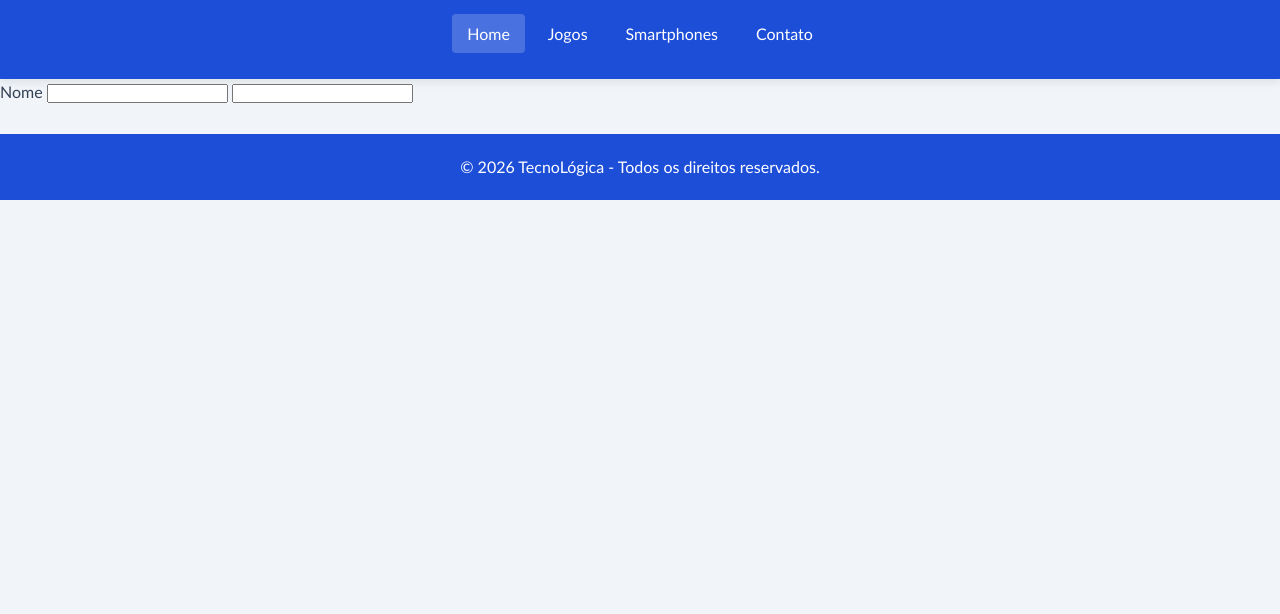
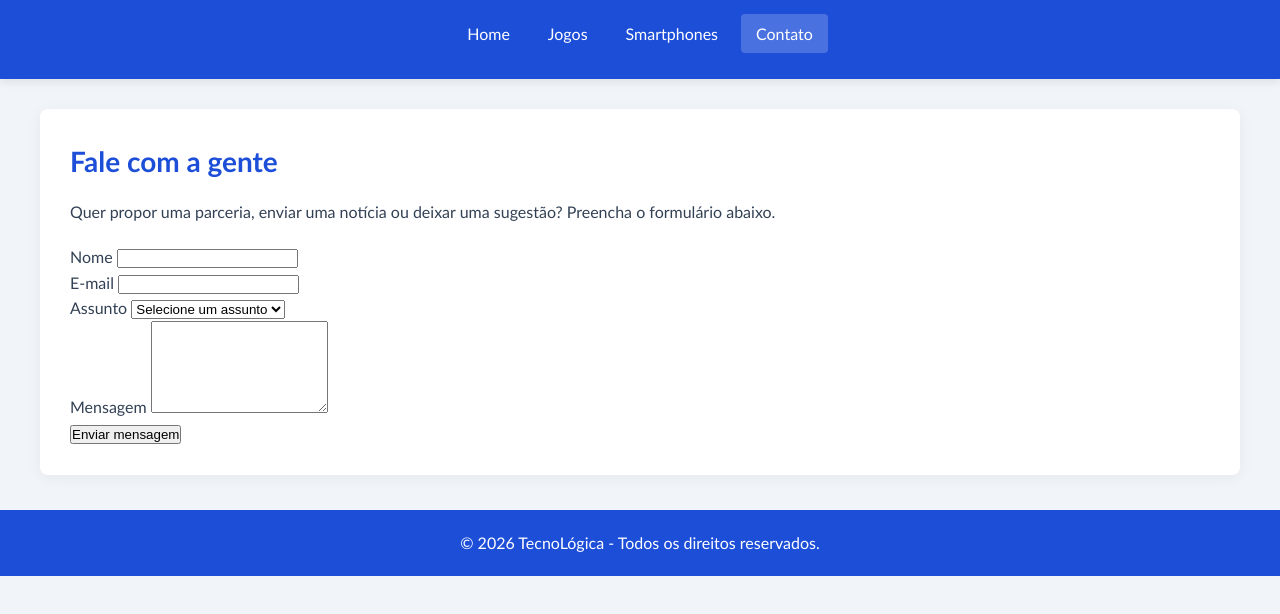
Before and after one commit to Gean-Eterno/SiteTecnologica, a plain HTML site: page contato.html in a window 1280 px wide. Shown: the part 102-716 px from the top of the page. Drawn offline with Linux system fonts and the light colour scheme.

Commit message:
Pagina de contato incluida

```diff
--- a/contato.html
+++ b/contato.html
@@ -4,8 +4,8 @@
 <head>
     <meta charset="UTF-8">
     <meta name="viewport" content="width=device-width, initial-scale=1.0">
-    <meta name="description" content="TecnoLógica: notícias e dicas sobre tecnologia, jogos e smartphones.">
-    <title>TecnoLógica - Tudo sobre tecnologia</title>
+    <meta name="description" content="Fale com a TecnoLógica: parcerias, envio de notícias e sugestões.">
+    <title>TecnoLógica - Contato</title>
     <link rel="stylesheet" href="css/style.css">
 </head>
 
@@ -17,7 +17,7 @@
         <nav id="menu">
             <ul>
                 <li>
-                    <a href="index.html" aria-current="page">Home</a>
+                    <a href="index.html">Home</a>
                 </li>
                 <li>
                     <a href="jogos.html">Jogos</a>
@@ -26,18 +26,54 @@
                     <a href="smartphones.html">Smartphones</a>
                 </li>
                 <li>
-                    <a href="contato.html">Contato</a>
+                    <a href="contato.html" aria-current="page">Contato</a>
                 </li>
             </ul>
         </nav>
     </header>
-    <form action="Contato" method="post">
-        <label for="nome">Nome</label>
-        <input type="text" id="Nome">
-        <input type="email" id="Email">
-    </form>
+
+    <main id="content">
+        <section class="post">
+            <h2>Fale com a gente</h2>
+            <p>
+                Quer propor uma parceria, enviar uma notícia ou deixar uma sugestão? Preencha o formulário abaixo.
+            </p>
+
+            <form id="form-contato" method="post">
+                <div class="campo">
+                    <label for="nome">Nome</label>
+                    <input type="text" id="nome" name="nome">
+                </div>
+
+                <div class="campo">
+                    <label for="email">E-mail</label>
+                    <input type="email" id="email" name="email">
+                </div>
+
+                <div class="campo">
+                    <label for="assunto">Assunto</label>
+                    <select id="assunto" name="assunto">
+                        <option value="">Selecione um assunto</option>
+                        <option value="parceria">Parceria</option>
+                        <option value="noticia">Enviar notícia</option>
+                        <option value="sugestao">Sugestão</option>
+                        <option value="outro">Outro</option>
+                    </select>
+                </div>
+
+                <div class="campo">
+                    <label for="mensagem">Mensagem</label>
+                    <textarea id="mensagem" name="mensagem" rows="6"></textarea>
+                </div>
+
+                <button type="submit">Enviar mensagem</button>
+            </form>
+        </section>
+    </main>
+
     <footer>
         <p>&copy; 2026 TecnoLógica - Todos os direitos reservados.</p>
     </footer>
 </body>
+
 </html>
```
